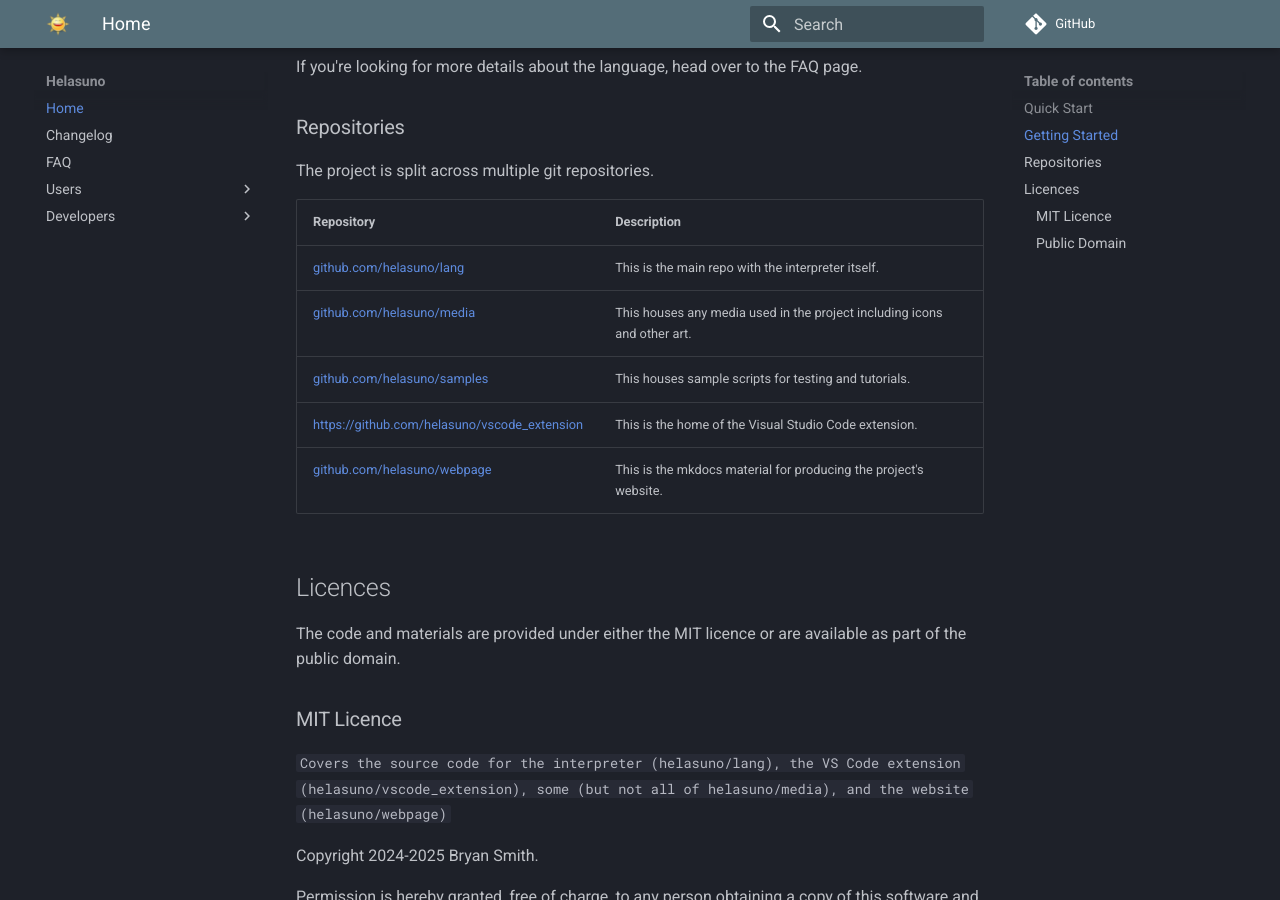
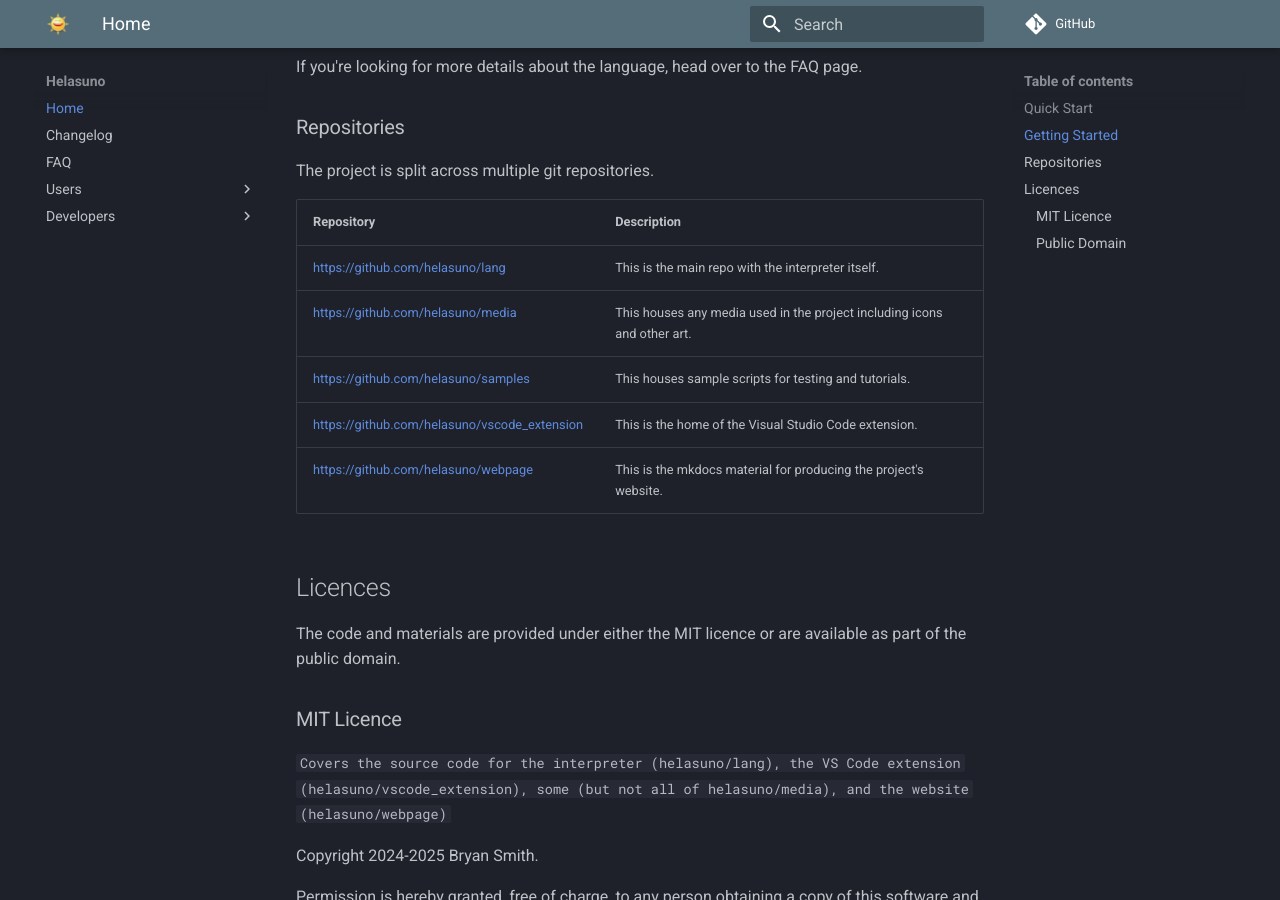
Before and after one commit to helasuno/webpage, an MkDocs documentation site: the page built from docs/index.md, in a window 1280 px wide and 900 px high, scrolled down 1154 px. Built offline with MkDocs 1.6.1 and Material for MkDocs 9.7.7, drawn with Linux system fonts in a browser that asks for light colours; comment, search, counter and statistics services are not loaded; part of the change alters nothing that is shown.

Commit message:
Fiexed relative URL references in the index.

```diff
--- a/docs/index.md
+++ b/docs/index.md
@@ -37,11 +37,11 @@ The project is split across multiple git repositories.
 
 | Repository | Description |
 |----|----|
-| [github.com/helasuno/lang](github.com/helasuno/lang) | This is the main repo with the interpreter itself. |
-| [github.com/helasuno/media](github.com/helasuno/media) | This houses any media used in the project including icons and other art. |
-| [github.com/helasuno/samples](github.com/helasuno/samples) | This houses sample scripts for testing and tutorials. |
+| [https://github.com/helasuno/lang](https://github.com/helasuno/lang) | This is the main repo with the interpreter itself. |
+| [https://github.com/helasuno/media](https://github.com/helasuno/media) | This houses any media used in the project including icons and other art. |
+| [https://github.com/helasuno/samples](https://github.com/helasuno/samples) | This houses sample scripts for testing and tutorials. |
 | [https://github.com/helasuno/vscode_extension](https://github.com/helasuno/vscode_extension) | This is the home of the Visual Studio Code extension. |
-| [github.com/helasuno/webpage](github.com/helasuno/webpage) | This is the mkdocs material for producing the project's website. |
+| [https://github.com/helasuno/webpage](https://github.com/helasuno/webpage) | This is the mkdocs material for producing the project's website. |
 
 ## Licences
 The code and materials are provided under either the MIT licence or are available as part of the public domain.
```
